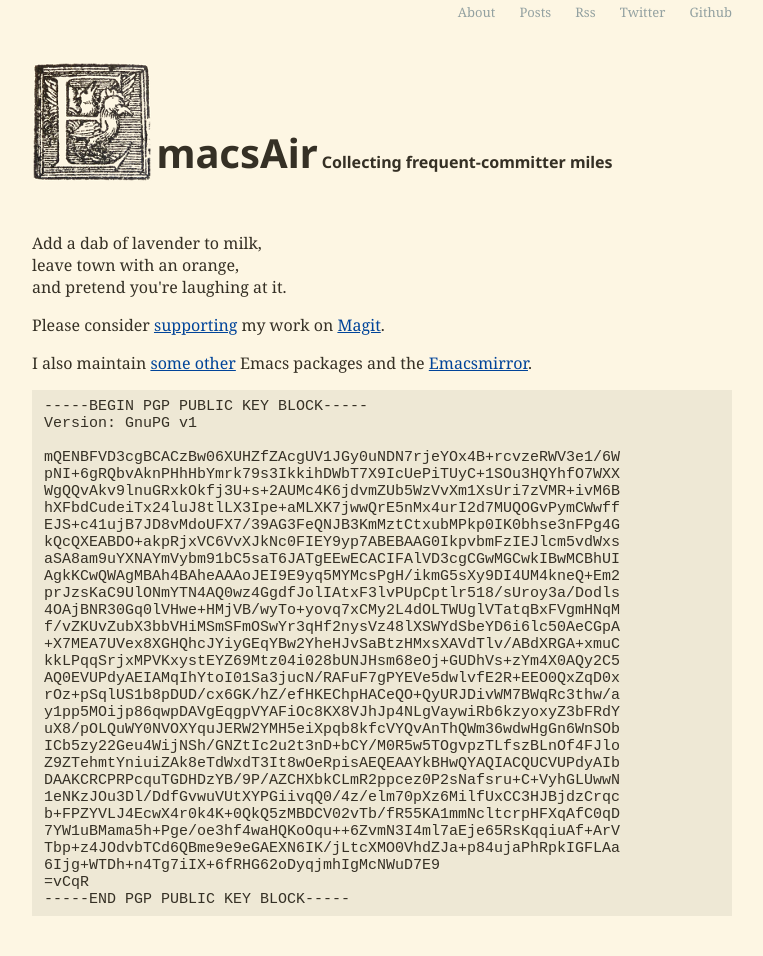
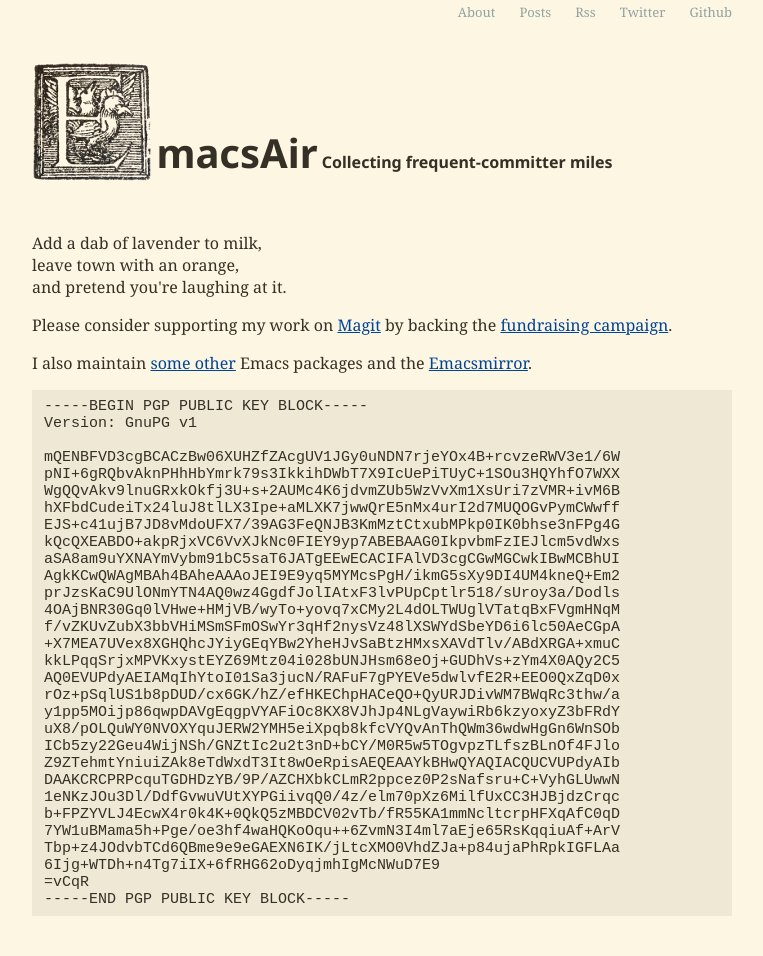
Before and after one commit to tarsius/emacsair.me, a Jekyll site: the page built from about.md, in a window 1280 px wide. Shown: the whole page, without its empty margins (8-771 px from the left). Built offline with Jekyll 4.4.1, drawn with Linux system fonts in a browser that asks for light colours; comment, search, counter and statistics services are not loaded.

Commit message:
[c] update campaign links

```diff
--- a/about.md
+++ b/about.md
@@ -10,8 +10,8 @@ title: About
   and pretend you're laughing at it.
 </emph>
 
-Please consider [supporting](https://magit.vc/donations)
-my work on [Magit](https://magit.vc).
+Please consider supporting my work on [Magit](https://magit.vc)
+by backing the [fundraising campaign](https://www.kickstarter.com/projects/1681258897/its-magit-the-magical-git-client?ref=a4ifug).
 
 I also maintain
 [some other](https://github.com/tarsius?tab=repositories&type=source)
```
Also changed, not shown: _includes/campaign-links.md (+1 -1 lines), _includes/campaign-prelude-part2.md (+1 -1 lines), _posts/2017-09-01-campaign-articles.md (+1 -1 lines), _posts/2017-09-01-magit-for-non-emacs-users.md (+1 -1 lines).
